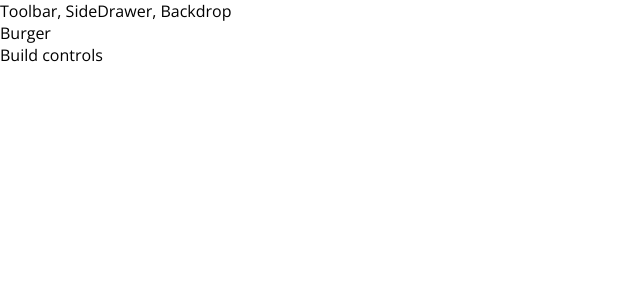
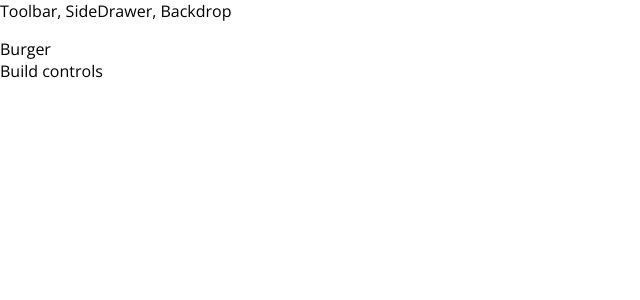
Before and after one commit to kacperkapusciak/Burger-App-React, a React (Create React App) app: page / in a window 1280 px wide. Shown: the top 300 px of the page, without its empty margins (0-640 px from the left). Built offline with nearby package versions, Linux system fonts and the light colour scheme.

Commit message:
Added styled Main component

```diff
--- a/src/components/Layout/Layout.js
+++ b/src/components/Layout/Layout.js
@@ -1,11 +1,11 @@
 import React from 'react';
-
+import Main from '../../styled/Main';
 const layout = ( props ) => (
   <>
     <div>Toolbar, SideDrawer, Backdrop</div>
-    <main>
+    <Main>
       {props.children}
-    </main>
+    </Main>
   </>
 );
 
--- /dev/null
+++ b/src/styled/Main.js
@@ -0,0 +1,7 @@
+import styled from 'styled-components';
+
+const Main = styled.div`
+  margin-top: 16px;
+`;
+
+export default Main;
```
